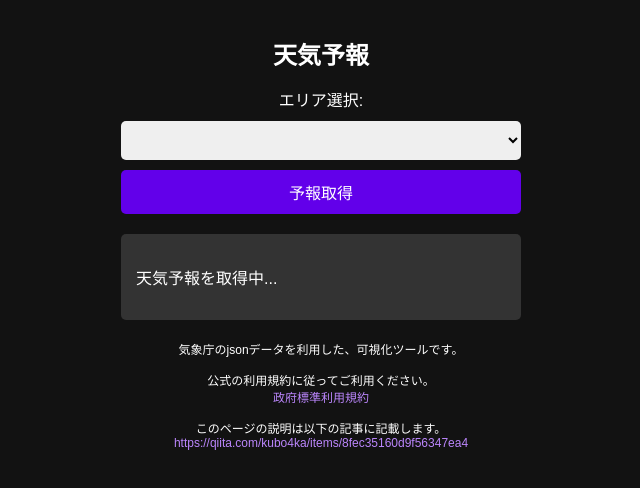
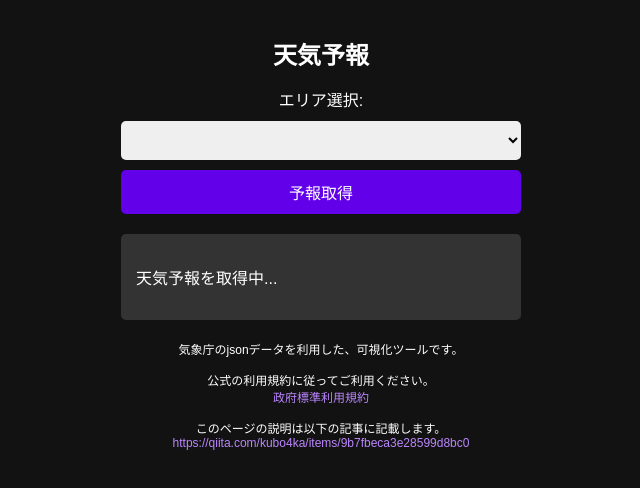
Before and after one commit to kubo-4ka/chk-weather-app, a plain HTML site: page index.html in a window 1280 px wide. Shown: the full height of the page, 319-959 px from the left. Drawn offline with Linux system fonts and the light colour scheme; no server answers.

Commit message:
mod about link

```diff
--- a/index.html
+++ b/index.html
@@ -23,7 +23,7 @@
                 公式の利用規約に従ってご利用ください。<br>
                 <a href="https://cio.go.jp/sites/default/files/uploads/documents/opendata_nijiriyou_betten1.pdf" target="_blank">政府標準利用規約</a><br><br>
                 このページの説明は以下の記事に記載します。<br>
-                <a href="https://qiita.com/kubo4ka/items/8fec35160d9f56347ea4" target="_blank">https://qiita.com/kubo4ka/items/8fec35160d9f56347ea4</a>
+                <a href="https://qiita.com/kubo4ka/items/9b7fbeca3e28599d8bc0" target="_blank">https://qiita.com/kubo4ka/items/9b7fbeca3e28599d8bc0</a>
             </footer>
     </div>
     <script src="script.js"></script>
```
